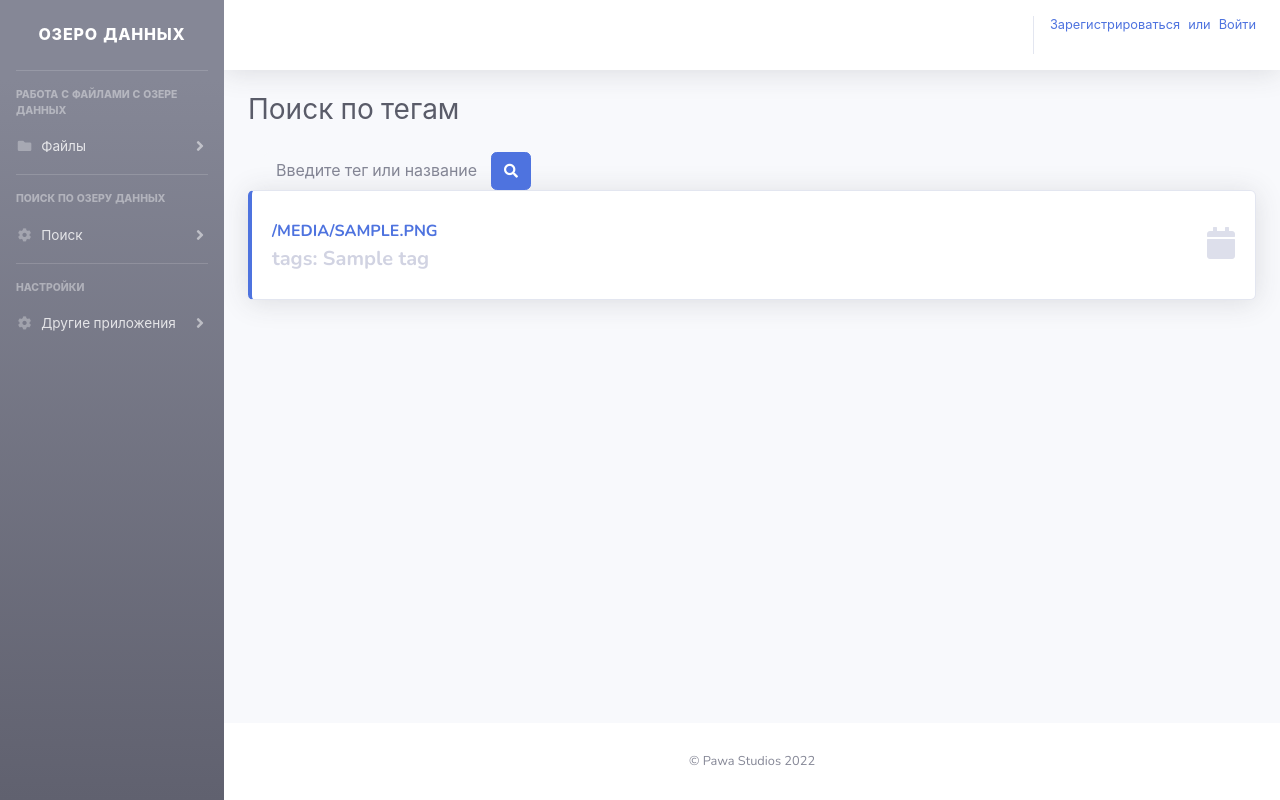
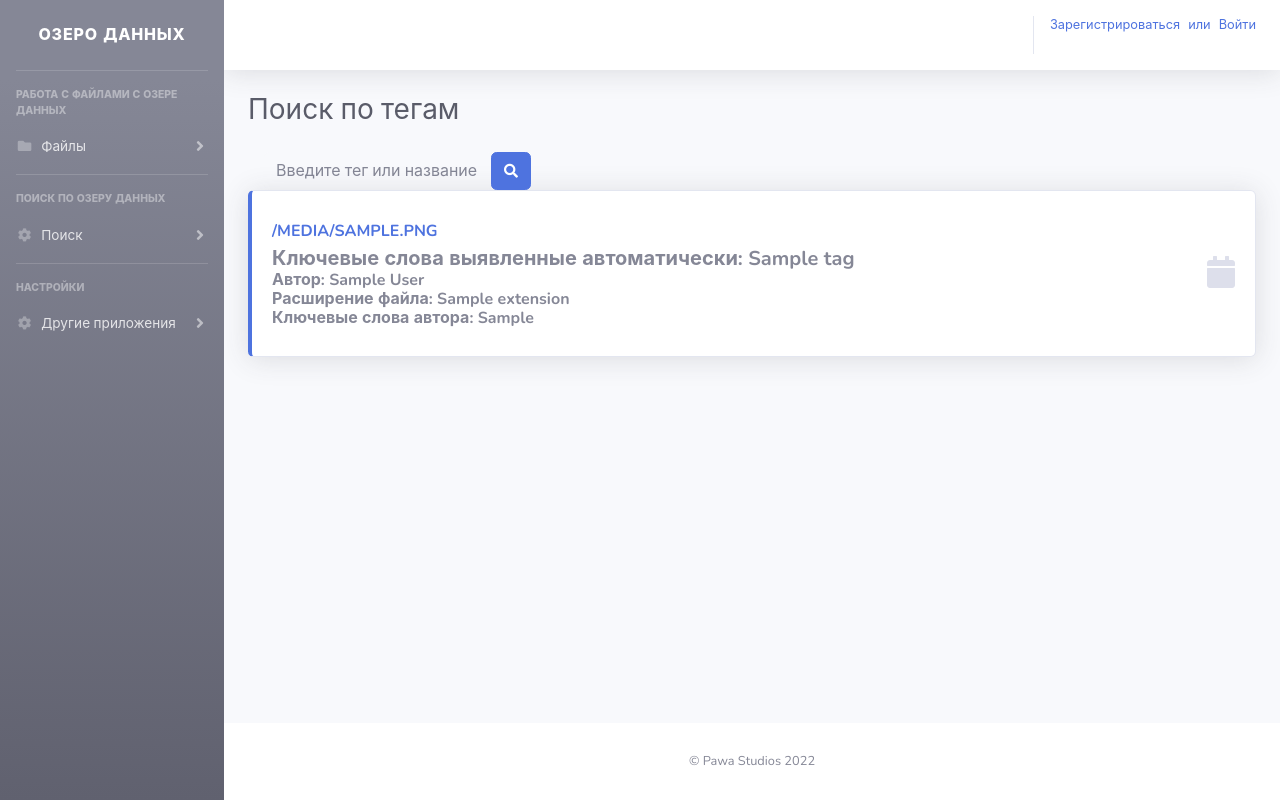
Before and after one commit to Pawaus/DataLake, a Python web app: template templates/search_tags.html in a window 1280 px wide. Run offline with Jinja, Linux system fonts and the light colour scheme; the template is opened without the code that fills it: most values are stand-ins (such as "Sample title", 1, 10 or a date in 2020); some libraries are stand-ins or nearby versions.

Commit message:
add tags to view

```diff
--- a/backend/uploaders/mongo_uploader.py
+++ b/backend/uploaders/mongo_uploader.py
@@ -27,14 +27,15 @@ class mongo_uploader():
         self.db = self.client[self.db]
         self.colection = self.db[str(self.name_collection)]
 
-    def upload_json(self, filename, tags, additional_tags, extension):
+    def upload_json(self, filename, tags, additional_tags, extension, author):
         time_now = strftime("%Y-%m-%d %H:%M:%S", localtime())
         meta_mongo = {
             'file': filename,
             'tags': tags,
             'time': time_now,
             'user_tags': additional_tags,
-            'extension': extension
+            'extension': extension,
+            'author': author
         }
         return self.colection.insert_one(meta_mongo).inserted_id
 
--- a/templates/search_tags.html
+++ b/templates/search_tags.html
@@ -26,11 +26,23 @@
                     <div class="text-primary-800 font-weight-bold text-primary text-uppercase mb-1">
                         {{ item['file'] }}
                     </div>
-                    <div class="h5 mb-0 font-weight-bold text-gray-400">
-                    tags:
+                    <div class="h5 mb-0 font-weight-bold text-black-400">
+                    Ключевые слова выявленные автоматически:
                         {%  for tag in item['tags'] %}
                             {{ tag }}
                         {% endfor %}
+                    </div>
+                    <div class="h6 mb-0 font-weight-bold text-black-400">
+                    Автор:
+                        {{   item['author'] }}
+                    </div>
+                    <div class="h6 mb-0 font-weight-bold text-black-400">
+                    Расширение файла:
+                        {{  item['extension'] }}
+                    </div>
+                    <div class="h6 mb-0 font-weight-bold text-black-400">
+                    Ключевые слова автора:
+                        {{  item['user_tags'] }}
                     </div>
                 </div>
                 <div class="col-auto">
```
Also changed, not shown: main.py (+33 -5 lines), templates/upload.html (+7 -0 lines).
